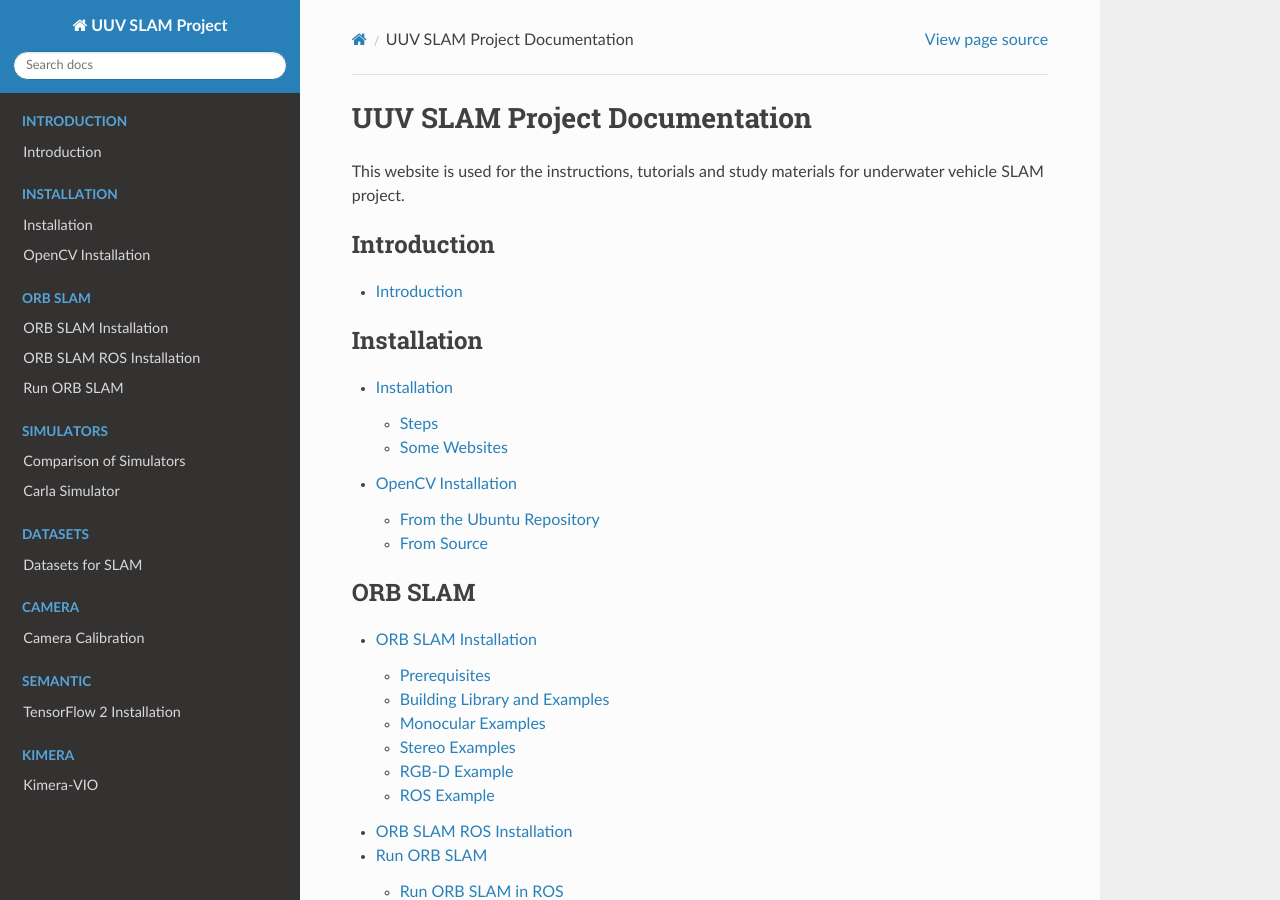
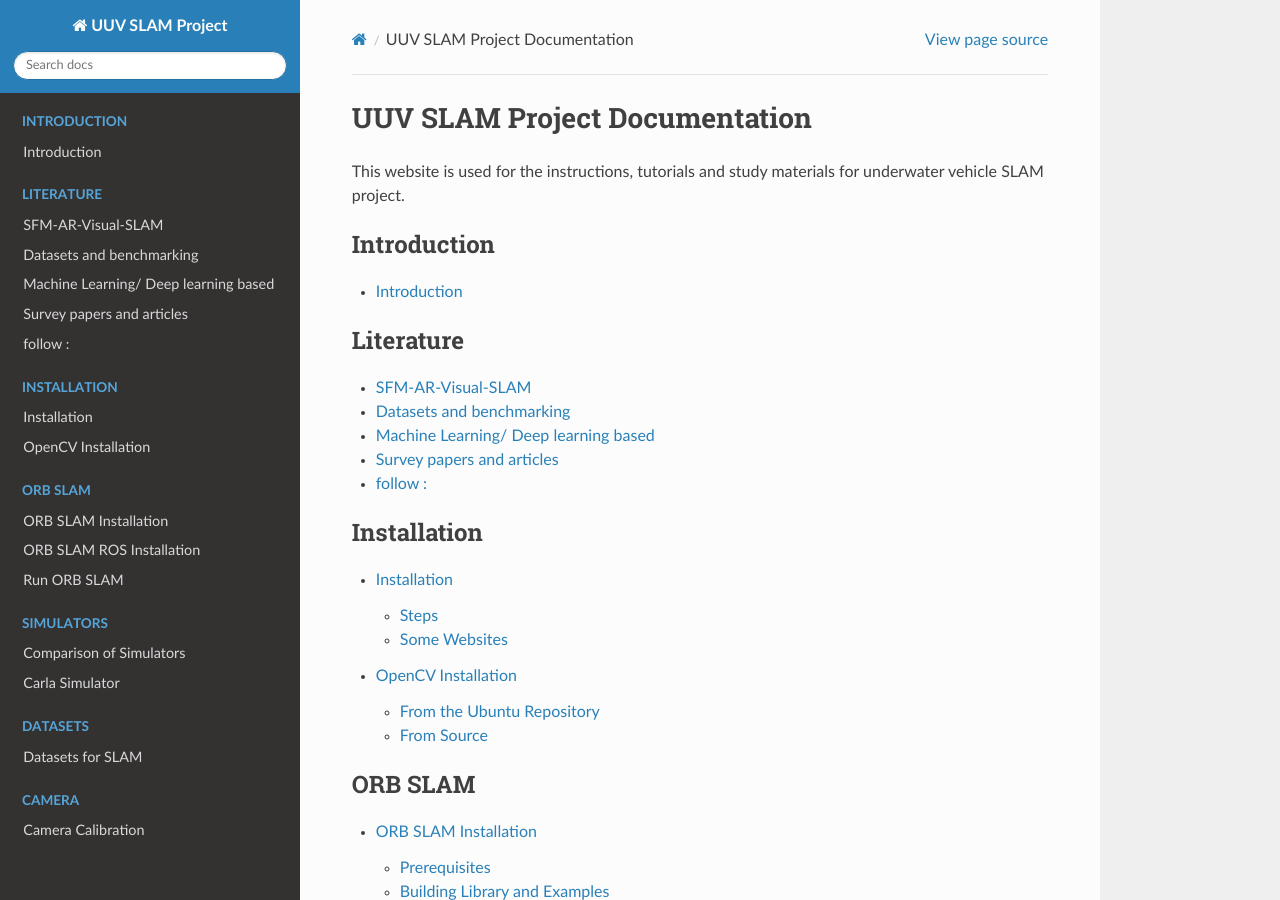
Before and after one commit to tianchenliu/uuv-slam-docs-test, a Sphinx documentation site: the page built from docs/source/index.rst, in a window 1280 px wide and 900 px high. Built offline with Sphinx 7.4.7 and the Read the Docs theme 2.0.0, drawn with Linux system fonts in a browser that asks for light colours; some of the changed lines change nothing that is shown.

Commit message:
Add literature section

```diff
--- a/docs/source/index.rst
+++ b/docs/source/index.rst
@@ -14,6 +14,12 @@
    :caption: Introduction
 
    sections/intro
+
+.. toctree::
+   :maxdepth: 1
+   :caption: Literature
+
+   sections/literature/visual_slam_lit
 
 .. toctree::
    :maxdepth: 2
--- /dev/null
+++ b/docs/source/sections/literature/visual_slam_lit.rst
@@ -0,0 +1,557 @@
+.. role:: raw-html-m2r(raw)
+   :format: html
+
+
+SFM-AR-Visual-SLAM
+==================
+
+
+.. image:: https://cdn.rawgit.com/sindresorhus/awesome/d7305f38d29fed78fa85652e3a63e154dd8e8829/media/badge.svg
+   :target: https://cdn.rawgit.com/sindresorhus/awesome/d7305f38d29fed78fa85652e3a63e154dd8e8829/media/badge.svg
+   :alt: Awesome
+
+
+Visual SLAM
+-----------
+
+GSLAM
+"""""
+
+General SLAM Framework which supports feature based or direct method and different sensors including monocular camera, RGB-D sensors or any other input types can be handled.
+https://github.com/zdzhaoyong/GSLAM
+
+OKVIS: Open Keyframe-based Visual-Inertial SLAM
+"""""""""""""""""""""""""""""""""""""""""""""""
+
+http://ethz-asl.github.io/okvis/index.html
+
+Uncertainty-aware Receding Horizon Exploration and Mapping Planner
+""""""""""""""""""""""""""""""""""""""""""""""""""""""""""""""""""
+
+https://github.com/unr-arl/rhem_planner
+
+S-PTAM: Stereo Parallel Tracking and Mapping
+""""""""""""""""""""""""""""""""""""""""""""
+
+https://github.com/lrse/sptam
+
+mcptam
+""""""
+
+MCPTAM is a set of ROS nodes for running Real-time 3D Visual Simultaneous Localization and Mapping (SLAM) using Multi-Camera Clusters. It includes tools for calibrating both the intrinsic and extrinsic parameters of the individual cameras within the rigid camera rig.
+
+https://github.com/aharmat/mcptam
+
+FAB-MAP
+"""""""
+
+visual place recognition algorithm
+https://github.com/arrenglover/openfabmap
+
+rat-SLAM
+""""""""
+
+https://github.com/davidmball/ratslam
+
+maplab
+""""""
+
+An Open Framework for Research in Visual-inertial Mapping and Localization
+https://github.com/ethz-asl/maplab
+from Roland Siegwart
+
+OpenVSLAM: Versatile Visual SLAM Framework
+""""""""""""""""""""""""""""""""""""""""""
+
+https://github.com/xdspacelab/openvslam
+
+SLAM with Apriltag
+""""""""""""""""""
+
+https://github.com/berndpfrommer/tagslam
+ROS ready, bag file available
+
+SE2 SLAM fusing odom and Vision
+"""""""""""""""""""""""""""""""
+
+https://github.com/izhengfan/se2clam
+
+RGB-D Visual SLAM
+^^^^^^^^^^^^^^^^^
+
+Fast Odometry and Scene Flow from RGB-D Cameras
+"""""""""""""""""""""""""""""""""""""""""""""""
+
+https://github.com/MarianoJT88/Joint-VO-SF
+published in ICRA 2017
+
+Real-Time Appearance-Based Mapping
+""""""""""""""""""""""""""""""""""
+
+http://wiki.ros.org/rtabmap_ros ...
+Many Demos are available in the website with Several ROS bags
+
+general and scalable framework for visual SLAM
+""""""""""""""""""""""""""""""""""""""""""""""
+
+https://github.com/strasdat/ScaViSLAM/
+
+https://github.com/felixendres/rgbdslam_v2
+ROS ready, It accompany a PHD thesis from TUM
+
+SLAM in unstructed environments
+"""""""""""""""""""""""""""""""
+
+https://github.com/tu-darmstadt-ros-pkg/hector_slam
+
+Dense Visual Odometry and SLAM (dvo_slam)
+"""""""""""""""""""""""""""""""""""""""""
+
+https://github.com/tum-vision/dvo_slam
+
+Coslam: Collaborative visual slam in dynamic environments
+"""""""""""""""""""""""""""""""""""""""""""""""""""""""""
+
+https://github.com/danping/CoSLAM
+
+Real-time dense visual SLAM system  : ElasticFusion
+"""""""""""""""""""""""""""""""""""""""""""""""""""
+
+https://github.com/mp3guy/ElasticFusion ...
+it has nice gui and dataset , paper and video too .
+
+Real-time dense visual SLAM
+"""""""""""""""""""""""""""
+
+https://github.com/mp3guy/Kintinuous
+
+Deferred Triangulation SLAM
+"""""""""""""""""""""""""""
+
+Based on PTAM and SLAM track 3d traingulated and 2d non triangulated features .
+https://github.com/plumonito/dtslam
+
+Dense RGBD slam
+"""""""""""""""
+
+https://github.com/dorian3d/RGBiD-SLAM
+
+M2SLAM: Visual SLAM with Memory Management for large-scale Environments
+"""""""""""""""""""""""""""""""""""""""""""""""""""""""""""""""""""""""
+
+https://github.com/lifunudt/M2SLAM
+
+SceneLib2 - MonoSLAM open-source library
+""""""""""""""""""""""""""""""""""""""""
+
+from oxford university c++ SLAM\ :raw-html-m2r:`<br>`
+https://github.com/hanmekim/SceneLib2
+
+next best view planner
+""""""""""""""""""""""
+
+https://github.com/ethz-asl/nbvplanner
+
+Dynamic RGB-D Encoder SLAM for a Differential-Drive Robot
+"""""""""""""""""""""""""""""""""""""""""""""""""""""""""
+
+https://github.com/ydsf16/dre_slam
+ROS kinetic, openCV 4.0, yolo v3, Ceres
+
+DynaSLAM: Tracking, Mapping and Inpainting in Dynamic Scenes
+""""""""""""""""""""""""""""""""""""""""""""""""""""""""""""
+
+https://github.com/BertaBescos/DynaSLAM
+
+Augmented Reality
+^^^^^^^^^^^^^^^^^
+
+PTAM (Parallel Tracking and Mapping) :
+""""""""""""""""""""""""""""""""""""""
+
+http://www.robots.ox.ac.uk/~gk/PTAM/
+
+PTAM Android :
+""""""""""""""
+
+https://github.com/damienfir/android-ptam
+
+Monocular SLAM
+^^^^^^^^^^^^^^
+
+ORB-SLAM: A Versatile and Accurate Monocular SLAM System
+""""""""""""""""""""""""""""""""""""""""""""""""""""""""
+
+https://github.com/raulmur/ORB_SLAM ....
+
+its modification : ORB-SLAM2 is a real-time SLAM library for Monocular, Stereo and RGB-D cameras
+https://github.com/raulmur/ORB_SLAM2
+
+its modification to work on IOS :
+https://github.com/Thunderbolt-sx/ORB_SLAM_iOS
+
+ORB-SLAM3 An Accurate Open-Source Library for Visual, Visual-Inertial and Multi-Map SLAM
+""""""""""""""""""""""""""""""""""""""""""""""""""""""""""""""""""""""""""""""""""""""""
+
+https://github.com/UZ-SLAMLab/ORB_SLAM3
+
+REMODE (REgularized MOnocular Depth Estimation)
+"""""""""""""""""""""""""""""""""""""""""""""""
+
+https://github.com/uzh-rpg/rpg_open_remode ...
+Probabilistic, Monocular Dense Reconstruction in Real Time
+
+Fast Semi-Direct Monocular Visual Odometry
+""""""""""""""""""""""""""""""""""""""""""
+
+https://github.com/pizzoli/rpg_svo
+
+Fast Semi-Direct Visual Odometry for Monocular, Wide Angle, and Multi-camera Systems
+""""""""""""""""""""""""""""""""""""""""""""""""""""""""""""""""""""""""""""""""""""
+
+no loop closure or bundle adjustment
+http://rpg.ifi.uzh.ch/svo2.html
+
+LSD-SLAM: Large-Scale Direct Monocular SLAM
+"""""""""""""""""""""""""""""""""""""""""""
+
+https://github.com/tum-vision/lsd_slam
+
+modification over the original package to work with rolling chatter camera ( cheap webcams)
+https://github.com/FirefoxMetzger/lsd_slam
+The change is mentioned in this video : https://www.youtube.com/watch?v=TZRICW6R24o
+
+ROS wrapper for visolib
+"""""""""""""""""""""""
+
+https://github.com/srv/viso2
+It is supported till ROS-indigo.
+
+Visual-Inertia-fusion-based Monocular dEnse mAppiNg
+"""""""""""""""""""""""""""""""""""""""""""""""""""
+
+https://github.com/HKUST-Aerial-Robotics/VI-MEAN
+with paper and video ICRA 2017 , rosbag as well.
+
+monocular object pose SLAM
+""""""""""""""""""""""""""
+
+https://github.com/shichaoy/cube_slam
+
+DeepFactors: Real-Time Probabilistic Dense Monocular SLAM
+"""""""""""""""""""""""""""""""""""""""""""""""""""""""""
+
+https://github.com/jczarnowski/DeepFactors?fbclid=IwAR3tMyM_VisfjADs5pX3OHoxSU6w6MorupmvXZDr8c9m2MWLObdcnlBNNpg
+
+LIDAR based
+-----------
+
+LIMO: Lidar-Monocular Visual Odometry
+"""""""""""""""""""""""""""""""""""""
+
+https://github.com/johannes-graeter/limo
+Virtual machine with all the dependencies is ready.
+
+LiDAR-based real-time 3D localization and mapping
+"""""""""""""""""""""""""""""""""""""""""""""""""
+
+https://github.com/erik-nelson/blam
+
+segmatch
+""""""""
+
+https://github.com/ethz-asl/segmatch
+A 3D segment based loop-closure algorithm | ROS ready
+
+LIO-SAM
+"""""""
+
+https://github.com/TixiaoShan/LIO-SAM
+real-time lidar-inertial odometry
+
+Visual Odometry
+---------------
+
+Dense Sparse odometry
+"""""""""""""""""""""
+
+https://github.com/JakobEngel/dso
+
+monocular odometry algorithm
+""""""""""""""""""""""""""""
+
+https://github.com/alejocb/dpptam
+Dense Piecewise Planar Tracking and Mapping  from a Monocular Sequence IROS 2015
+
+Stereo Visual odometry
+""""""""""""""""""""""
+
+https://github.com/rubengooj/StVO-PL
+Stereo Visual Odometry by combining point and line segment features
+
+Monocular Motion Estimation on Manifolds
+""""""""""""""""""""""""""""""""""""""""
+
+https://github.com/johannes-graeter/momo
+
+Visual Odometry Revisited: What Should Be Learnt?
+"""""""""""""""""""""""""""""""""""""""""""""""""
+
+paper + pytorch code: https://github.com/Huangying-Zhan/DF-VO
+
+SimVODIS Simultaneous Visual Odometry, Object Detection, and Instance Segmentation
+""""""""""""""""""""""""""""""""""""""""""""""""""""""""""""""""""""""""""""""""""
+
+https://github.com/Uehwan/SimVODIS
+
+Visual Inertial odometry
+^^^^^^^^^^^^^^^^^^^^^^^^
+
+Kalibr
+""""""
+
+IMU camera calibration toolbox and more.
+https://github.com/ethz-asl/kalibr
+
+Camera-to-IMU calibration toolbox
+https://github.com/hovren/crisp
+
+ROVIO
+"""""
+
+Robust Visual Inertial Odometry
+https://github.com/ethz-asl/rovio
+
+Robust Stereo Visual Inertial Odometry for Fast Autonomous Flight
+"""""""""""""""""""""""""""""""""""""""""""""""""""""""""""""""""
+
+https://github.com/KumarRobotics/msckf_vio
+
+A Robust and Versatile Monocular Visual-Inertial State Estimator
+""""""""""""""""""""""""""""""""""""""""""""""""""""""""""""""""
+
+https://github.com/HKUST-Aerial-Robotics/VINS-Mono
+
+VINS modification for omnidirectional + Streo camera
+""""""""""""""""""""""""""""""""""""""""""""""""""""
+
+https://github.com/gaowenliang/vins_so
+
+Realtime Edge Based Inertial Visual Odometry for a Monocular Camera
+"""""""""""""""""""""""""""""""""""""""""""""""""""""""""""""""""""
+
+https://github.com/JuanTarrio/rebvo
+Specially targetted to embedded hardware.
+
+robocentric visual-inertial odometry
+""""""""""""""""""""""""""""""""""""
+
+https://github.com/rpng/R-VIO
+Monocular camera + 6 DOF IMU
+
+SFM
+---
+
+Structure from Motion (SfM) for Unordered Image Collections
+"""""""""""""""""""""""""""""""""""""""""""""""""""""""""""
+
+https://github.com/TheFrenchLeaf/Bundle
+
+Android SFM
+"""""""""""
+
+https://github.com/danylaksono/Android-SfM-client
+
+Five Point , 6,7,8 algorithms
+"""""""""""""""""""""""""""""
+
+open geometrical vision
+https://github.com/marknabil/opengv
+
+openSFM
+"""""""
+
+Structure from Motion library written in Python on top of OpenCV. It has dockerfile for all installation on ubuntu 14.04
+https://github.com/mapillary/OpenSfM
+
+Unsupervised Learning of Depth and Ego-Motion from Video
+""""""""""""""""""""""""""""""""""""""""""""""""""""""""
+
+An unsupervised learning framework for depth and ego-motion estimation from monocular videos
+https://github.com/tinghuiz/SfMLearner
+
+CVPR 2015 Tutorial for open source SFM
+""""""""""""""""""""""""""""""""""""""
+
+Source material for the CVPR 2015 Tutorial: Open Source Structure-from-Motion
+https://github.com/mleotta/cvpr2015-opensfm
+
+Unsupervised Learning of Depth and Ego-Motion from Video
+""""""""""""""""""""""""""""""""""""""""""""""""""""""""
+
+https://github.com/tinghuiz/SfMLearner
+
+concepts in matlab
+------------------
+
+http://vis.uky.edu/~stewe/FIVEPOINT/
+
+SFMedu: A Matlab-based Structure-from-Motion System for Education
+https://github.com/jianxiongxiao/SFMedu
+
+Lorenzo Torresani's Structure from Motion Matlab code
+https://github.com/scivision/em-sfm
+
+https://github.com/vrabaud/sfm_toolbox
+
+OpenMVG C++ library
+https://github.com/openMVG/openMVG
+
+collection of computer vision methods for solving geometric vision problems
+https://github.com/laurentkneip/opengv
+
+Multiview Geometry Library in C++11
+"""""""""""""""""""""""""""""""""""
+
+http://theia-sfm.org/
+
+Quaternion Based Camera Pose Estimation From Matched Feature Points
+"""""""""""""""""""""""""""""""""""""""""""""""""""""""""""""""""""
+
+https://sites.google.com/view/kavehfathian/code
+its paper : https://arxiv.org/pdf/1704.02672.pdf
+
+Mapping
+-------
+
+Direct Sparse Mapping
+"""""""""""""""""""""
+
+https://github.com/jzubizarreta/dsm
+
+Volumetric 3D Mapping in Real-Time on a CPU
+"""""""""""""""""""""""""""""""""""""""""""
+
+https://github.com/tum-vision/fastfusion
+
+Others :
+--------
+
+SLAM with IMU on Android
+""""""""""""""""""""""""
+
+https://github.com/knagara/SLAMwithCameraIMUforAndroid
+
+IOS iphone 7 plus
+"""""""""""""""""
+
+https://github.com/HKUST-Aerial-Robotics/VINS-Mobile
+
+Matlab
+""""""
+
+with some good documentation to how to read the image and so on from the kinect .
+https://github.com/AutoSLAM/SLAM
+
+Datasets and benchmarking
+=========================
+
+Curated List of datasets:
+-------------------------
+
+https://github.com/youngguncho/awesome-slam-datasets
+
+EuRoC MAV Dataset
+"""""""""""""""""
+
+http://projects.asl.ethz.ch/datasets/doku.php?id=kmavvisualinertialdatasets
+
+visual-inertial datasets collected on-board a Micro Aerial Vehicle (MAV). The datasets contain stereo images, synchronized IMU measurements, and accurate motion and structure ground-truth.
+
+TUM VI Benchmark for Evaluating Visual-Inertial Odometry
+""""""""""""""""""""""""""""""""""""""""""""""""""""""""
+
+https://vision.in.tum.de/data/datasets/visual-inertial-dataset
+different scenes for evaluating VI odometry
+
+Authentic Dataset for Visual-Inertial Odometry
+""""""""""""""""""""""""""""""""""""""""""""""
+
+https://github.com/AaltoVision/ADVIO
+
+challenging Visual Inertial Odometry benchmark
+""""""""""""""""""""""""""""""""""""""""""""""
+
+https://daniilidis-group.github.io/penncosyvio/
+from Pennsylvania, published in ICRA2017
+
+ICL NIUM
+""""""""
+
+https://www.doc.ic.ac.uk/~ahanda/VaFRIC/iclnuim.html
+benchmarking RGB-D, Visual Odometry and SLAM algorithms
+
+Benchmarking Pose Estimation Algorithms
+"""""""""""""""""""""""""""""""""""""""
+
+https://sites.google.com/view/kavehfathian/code/benchmarking-pose-estimation-algorithms
+
+
+.. image:: https://github.com/marknabil/SFM-Visual-SLAM/blob/master/vi_table.png
+   :target: https://github.com/marknabil/SFM-Visual-SLAM/blob/master/vi_table.png
+   :alt: alt text
+
+
+Toolbox for quantitative trajectory evaluation of VO/VIO
+""""""""""""""""""""""""""""""""""""""""""""""""""""""""
+
+https://github.com/uzh-rpg/rpg_trajectory_evaluation
+
+Photorealistic Simulator for VIO testing/benchmarking
+"""""""""""""""""""""""""""""""""""""""""""""""""""""
+
+https://github.com/mit-fast/FlightGoggles
+
+Machine Learning/ Deep learning based
+=====================================
+
+`Learning monocular visual odometry with dense 3D mapping from dense 3D flow <https://arxiv.org/abs/1803.02286>`_
+
+`DeepVO: A Deep Learning approach for Monocular Visual Odometry <https://arxiv.org/abs/1611.06069>`_
+
+Survey papers and articles
+==========================
+
+`Survey with year,sensor used and best practice <https://nbviewer.jupyter.org/github/kafendt/List-of-SLAM-VO-algorithms/blob/master/SLAM_table.pdf>`_
+
+`RGBD ROS SLAM comparison <https://www.researchgate.net/publication/321895908_Experimental_evaluation_of_ROS_compatible_SLAM_algorithms_for_RGB-D_sensors>`_
+
+`SLAM past present and future <https://arxiv.org/pdf/1606.05830.pdf>`_
+
+`Imperial college ICCV 2015 workshop <http://wp.doc.ic.ac.uk/thefutureofslam/>`_
+
+`Deep Auxiliary Learning for Visual Localization and Odometry <http://ais.informatik.uni-freiburg.de/publications/papers/valada18icra.pdf>`_
+
+follow :
+========
+
+Robotics and Perception Group
+-----------------------------
+
+https://github.com/tum-vision
+
+TUM VISION
+----------
+
+https://github.com/uzh-rpg
+
+handheld AR
+-----------
+
+http://studierstube.icg.tugraz.at/handheld_ar/cityofsights.php
+
+Another Curated list
+--------------------
+
+for SFM, 3D reconstruction and V-SLAM
+https://github.com/openMVG/awesome_3DReconstruction_list
```
